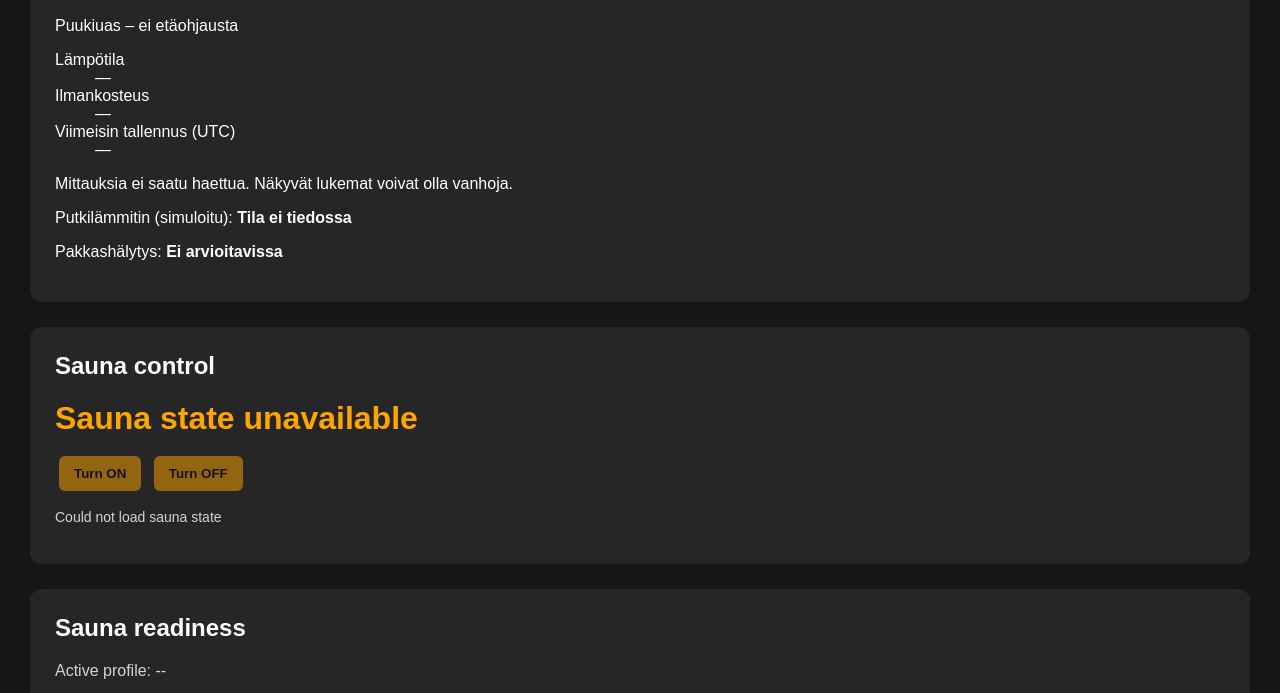
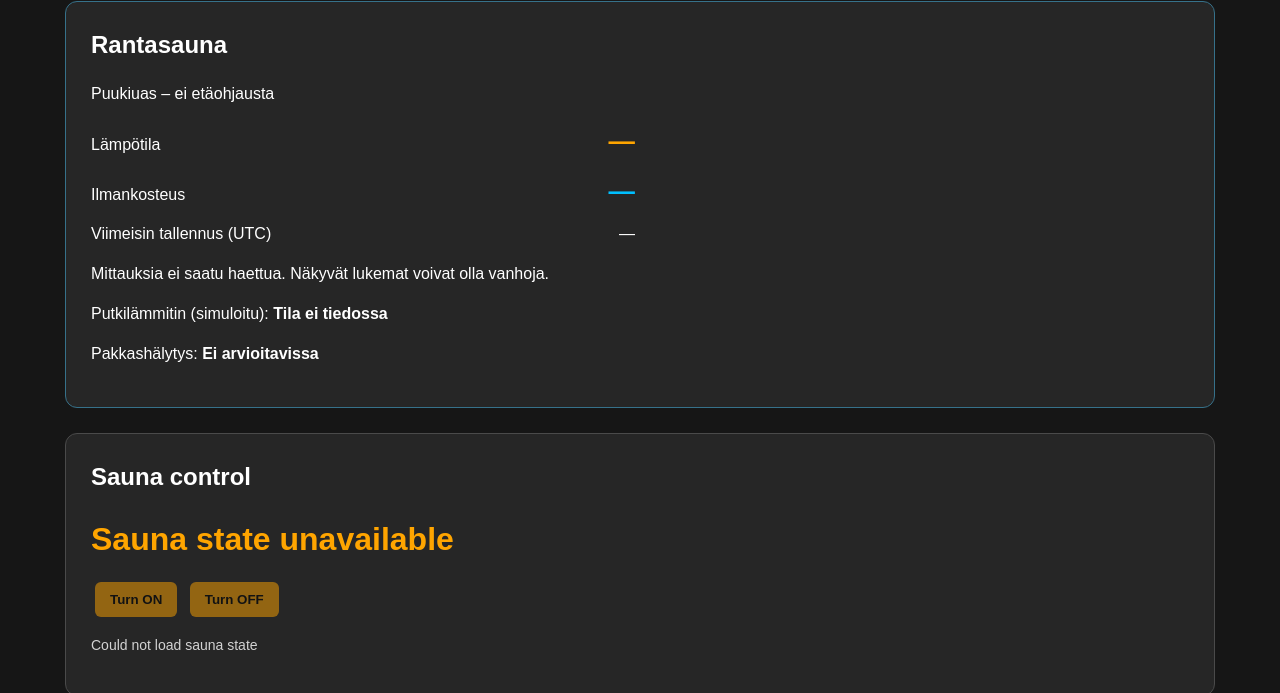
Before and after one commit to benjaminiso/smart-sauna-public, a website: page web/public/index.html in a window 1280 px wide. Shown: the part 434-1127 px from the top of the page. Drawn offline with nearby package versions, Linux system fonts and the light colour scheme; no server answers.

Commit message:
Minor CSS adjustment in index.html

```diff
--- a/web/public/index.html
+++ b/web/public/index.html
@@ -218,6 +218,73 @@ button:disabled {
 #saunaState.unknown {
     color: orange;
 }
+/* Keskitä sisältöalue, älä yksittäisiä tekstejä. */
+body {
+  max-width: 1150px;
+  margin-inline: auto;
+  padding: clamp(16px, 3vw, 32px);
+  font-size: 1rem;
+  line-height: 1.5;
+}
+
+/* Selkeä reunus sekä vanhoille että uusille osioille. */
+.card,
+.control-section,
+.readiness-section,
+.profile-section,
+.chart-card {
+  border: 1px solid #4a4a4a;
+}
+
+.ranta-card {
+  margin-top: 24px;
+  border-color: #36718a;
+}
+
+.ranta-card h2 {
+  margin-top: 0;
+}
+
+.ranta-card dl {
+  display: grid;
+  grid-template-columns: minmax(0, 1fr) auto;
+  align-items: baseline;
+  gap: 10px 20px;
+  max-width: 34rem;
+}
+
+.ranta-card dd {
+  margin: 0;
+  text-align: right;
+}
+
+#rantaTemperature,
+#rantaHumidity {
+  font-size: 1.65rem;
+  font-weight: bold;
+}
+
+#rantaTemperature {
+  color: orange;
+}
+
+#rantaHumidity {
+  color: deepskyblue;
+}
+
+/* Kapealla näytöllä arvo tulee otsikon alle. */
+@media (max-width: 480px) {
+  .ranta-card dl {
+    grid-template-columns: 1fr;
+    gap: 4px;
+  }
+
+  .ranta-card dd {
+    text-align: left;
+    margin-bottom: 10px;
+  }
+}
+
     </style>
 </head>
 
@@ -249,7 +316,7 @@ button:disabled {
     </div>
 
 
-<section class="card" aria-labelledby="rantaTitle">
+<section class="card ranta-card" aria-labelledby="rantaTitle">
   <h2 id="rantaTitle">Rantasauna</h2>
   <p>Puukiuas – ei etäohjausta</p>
   <dl>
```
